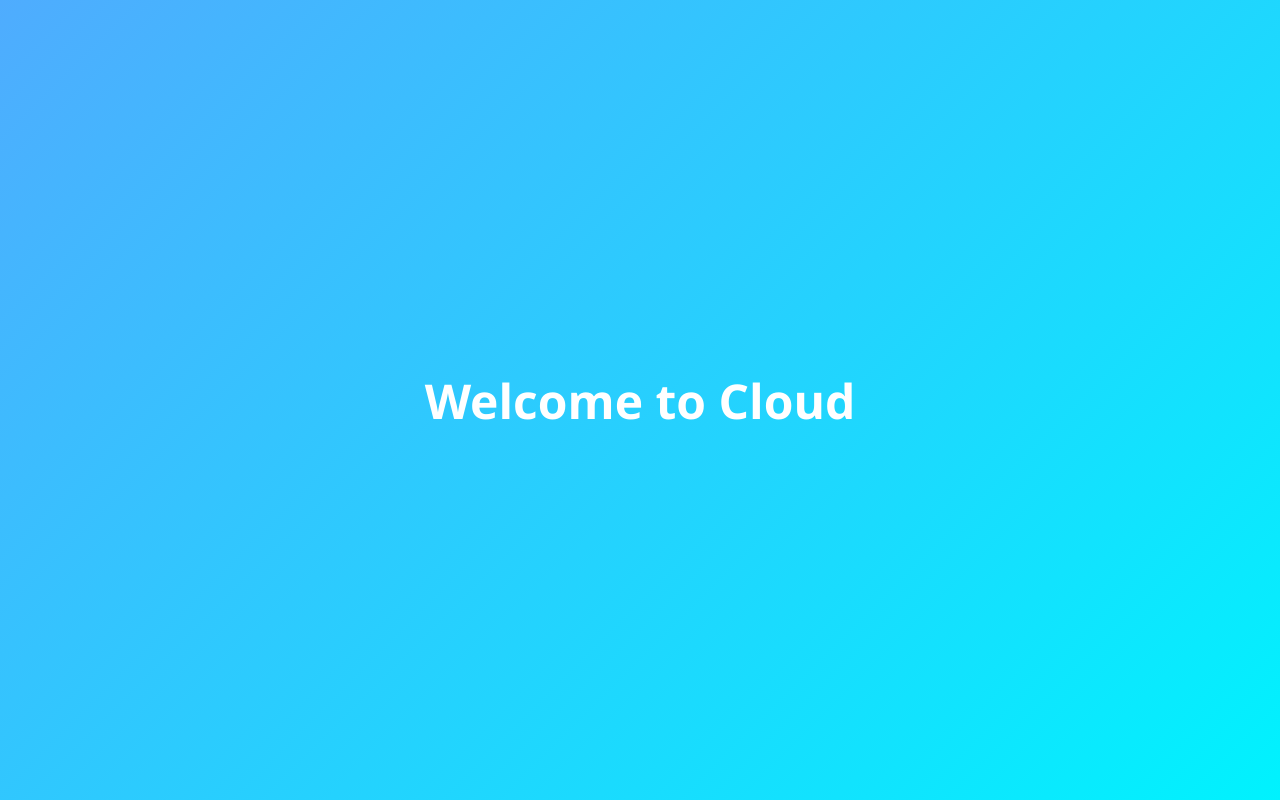
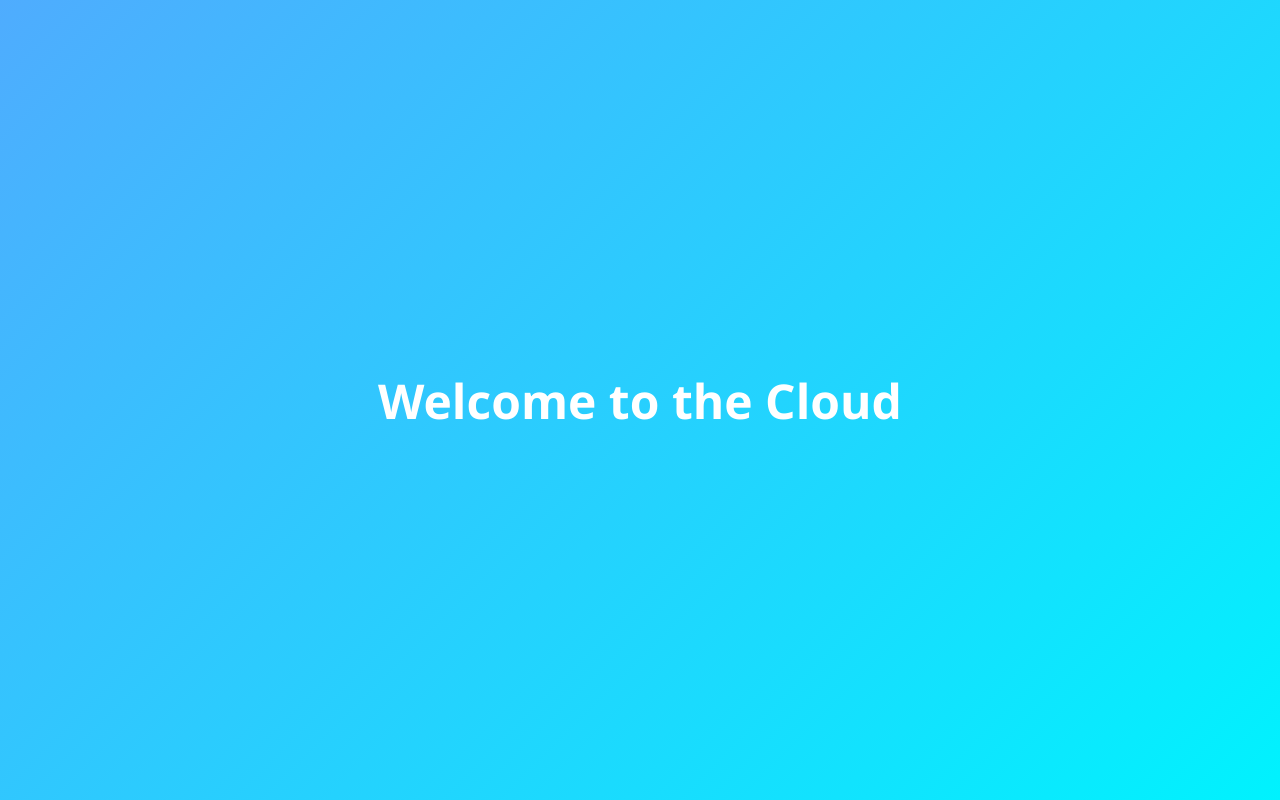
Before and after one commit to george-848/ai_demo_project, a plain HTML site: page index.html in a window 1280 px wide. Drawn offline with Linux system fonts and the light colour scheme.

Commit message:
new site

```diff
--- a/index.html
+++ b/index.html
@@ -38,6 +38,6 @@
   </style>
 </head>
 <body>
-  <h1>Welcome to Cloud</h1>
+  <h1>Welcome to the Cloud</h1>
 </body>
 </html>
```
